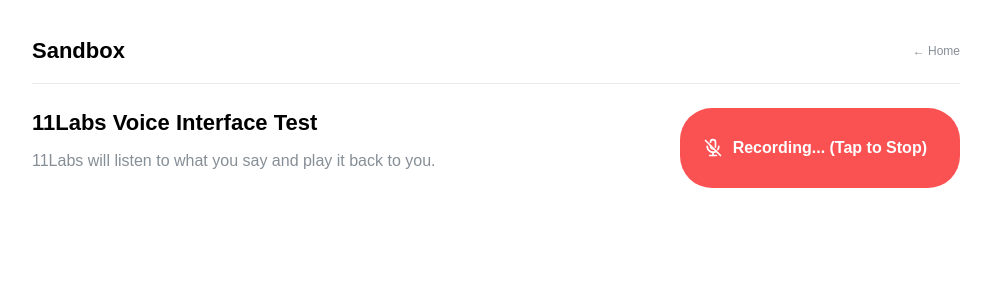
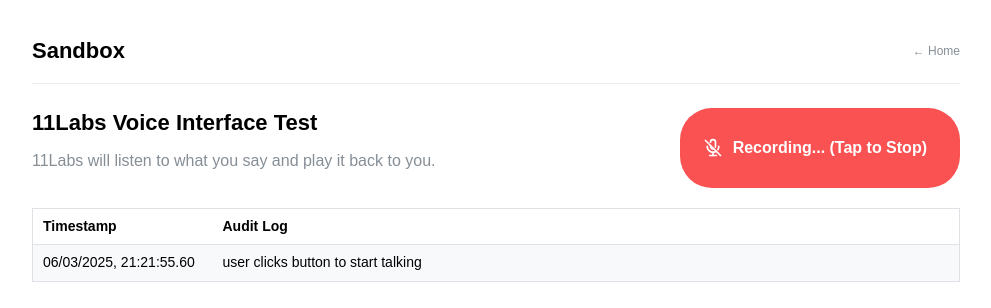
Before and after one commit to v12golfcart/voice-prototypes, a Next.js app: page /sandbox in a window 1280 px wide. Both pictures are taken after a click on the button "Press & Hold to Talk". Shown: the top 308 px of the page, without its empty margins (144-1135 px from the left). Built offline with nearby package versions, Linux system fonts and the light colour scheme; no server answers.

Commit message:
added basic audit log

```diff
--- a/src/app/sandbox/VoiceTestBlock.tsx
+++ b/src/app/sandbox/VoiceTestBlock.tsx
@@ -1,8 +1,9 @@
 'use client';
 
-import { Stack, Text, Title, Alert, Group, Box } from '@mantine/core';
+import { Stack, Text, Title, Alert, Group, Box, Table } from '@mantine/core';
 import { IconAlertCircle } from '@tabler/icons-react';
 import { VoiceButton } from '@/components/voice/VoiceButton';
+import { useState, useCallback, useRef } from 'react';
 
 interface VoiceTestBlockProps {
   title: string;
@@ -11,7 +12,44 @@
   error?: string | null;
 }
 
+interface ActivityItem {
+  timestamp: Date;
+  message: string;
+}
+
 export function VoiceTestBlock({ title, subtitle, prototype, error }: VoiceTestBlockProps) {
+  const [activity, setActivity] = useState<ActivityItem[]>([]);
+  const userStopAtRef = useRef<Date | null>(null);
+  const playbackStartAtRef = useRef<Date | null>(null);
+  const [totalWaitMs, setTotalWaitMs] = useState<number | null>(null);
+
+  const handleActivity = useCallback((message: string) => {
+    const now = new Date();
+
+    if (message === 'user clicks button to start talking') {
+      // Reset everything for a fresh session
+      setActivity([{ timestamp: now, message }]);
+      userStopAtRef.current = null;
+      playbackStartAtRef.current = null;
+      setTotalWaitMs(null);
+      return;
+    }
+
+    // Append to log
+    setActivity(prev => [...prev, { timestamp: now, message }]);
+
+    if (message === 'user clicks button to stop talking') {
+      userStopAtRef.current = now;
+    }
+
+    if (message === 'TTS -- speech playback started') {
+      playbackStartAtRef.current = now;
+      if (userStopAtRef.current) {
+        setTotalWaitMs(now.getTime() - userStopAtRef.current.getTime());
+      }
+    }
+  }, []);
+
   return (
     <Stack gap="lg" align="stretch">
       {/* Error Section - appears above everything */}
@@ -49,7 +87,7 @@
           }}
           hiddenFrom="sm"
         >
-          <VoiceButton prototype={prototype} />
+          <VoiceButton prototype={prototype} onActivity={handleActivity} />
         </Box>
 
         {/* Desktop button (right-aligned) */}
@@ -57,9 +95,47 @@
           style={{ flexShrink: 0 }}
           visibleFrom="sm"
         >
-          <VoiceButton prototype={prototype} />
+          <VoiceButton prototype={prototype} onActivity={handleActivity} />
         </Box>
       </Group>
+
+      {/* Activity Table */}
+      {activity.length > 0 && (
+        <Table striped highlightOnHover withTableBorder>
+          <Table.Thead>
+            <Table.Tr>
+              <Table.Th style={{ width: '180px' }}>Timestamp</Table.Th>
+              <Table.Th>Audit Log</Table.Th>
+            </Table.Tr>
+          </Table.Thead>
+          <Table.Tbody>
+            {activity.map((item, idx) => (
+              <Table.Tr key={idx}>
+                <Table.Td>
+                  {item.timestamp.toLocaleString(undefined, {
+                    hour12: false,
+                    year: 'numeric',
+                    month: '2-digit',
+                    day: '2-digit',
+                    hour: '2-digit',
+                    minute: '2-digit',
+                    second: '2-digit',
+                    fractionalSecondDigits: 2,
+                  })}
+                </Table.Td>
+                <Table.Td>{item.message}</Table.Td>
+              </Table.Tr>
+            ))}
+          </Table.Tbody>
+        </Table>
+      )}
+
+      {/* Total wait time */}
+      {totalWaitMs !== null && (
+        <Text size="sm" fw={600}>
+          Total time waiting for a response: {(totalWaitMs / 1000).toFixed(2)} seconds
+        </Text>
+      )}
     </Stack>
   );
 }
--- a/src/components/voice/VoiceButton.tsx
+++ b/src/components/voice/VoiceButton.tsx
@@ -7,9 +7,10 @@
 interface VoiceButtonProps {
   prototype: string;
   disabled?: boolean;
+  onActivity?: (message: string) => void;
 }
 
-export function VoiceButton({ prototype, disabled = false }: VoiceButtonProps) {
+export function VoiceButton({ prototype, disabled = false, onActivity }: VoiceButtonProps) {
   const {
     isRecording,
     isProcessing,
@@ -19,12 +20,14 @@
     startRecording,
     stopRecording,
     initializeProvider,
-  } = useVoice(prototype);
+  } = useVoice(prototype, { onActivity });
 
   const handleClick = async () => {
     if (isRecording) {
+      onActivity?.('user clicks button to stop talking');
       await stopRecording();
     } else {
+      onActivity?.('user clicks button to start talking');
       await startRecording();
     }
   };
@@ -80,16 +83,7 @@
         {buttonState.text}
       </Button>
 
-      {currentSession && currentSession.messages.length > 0 && (
-        <Stack gap="xs" align="center">
-          <Text size="sm" c="dimmed">
-            Messages in this session: {currentSession.messages.length}
-          </Text>
-          <Text size="xs" c="dimmed">
-            Started: {currentSession.startedAt.toLocaleTimeString()}
-          </Text>
-        </Stack>
-      )}
+      {/* Session metadata removed per request */}
 
     </Stack>
   );
--- a/src/components/voice/hooks/useVoice.tsx
+++ b/src/components/voice/hooks/useVoice.tsx
@@ -5,7 +5,9 @@
 import { getVoiceConfig } from '@/lib/voice/config';
 import { ElevenLabsProvider } from '@/lib/voice/providers/elevenlabs';
 
-export function useVoice(prototype: string) {
+export function useVoice(prototype: string, options?: { onActivity?: (message: string) => void }) {
+  const { onActivity } = options || {};
+
   const [state, setState] = useState<VoiceState>({
     isRecording: false,
     isProcessing: false,
@@ -86,6 +88,8 @@
       const provider = providerRef.current as ElevenLabsProvider;
       const transcription = await provider.transcribeAudio(audioBlob);
 
+      onActivity?.(`STT -- text is generated: "${transcription}"`);
+
       // Add user message
       const userMessage: VoiceMessage = {
         id: `msg_${Date.now()}`,
@@ -98,9 +102,16 @@
       // Process with AI
       const aiResponse = await providerRef.current.processMessage(transcription);
 
-      // Generate speech for AI response
+      onActivity?.('Process -- text is finished processing');
+
+      // Request speech synthesis
+      onActivity?.('TTS -- speech generation requested');
+
       const speechUrl = await providerRef.current.synthesizeSpeech(aiResponse);
 
+      onActivity?.('TTS -- speech generation finished');
+
+      // Add AI message
       const aiMessage: VoiceMessage = {
         id: `msg_${Date.now() + 1}`,
         type: 'assistant',
@@ -131,7 +142,7 @@
         error: err instanceof Error ? err.message : 'Failed to process recording'
       }));
     }
-  }, []);
+  }, [onActivity]);
 
   // Play audio
   const playAudio = useCallback((audioUrl: string) => {
@@ -142,9 +153,16 @@
     }
 
     audioRef.current = new Audio(audioUrl);
+
+    audioRef.current.onplay = () => {
+      onActivity?.('TTS -- speech playback started');
+    };
+
     audioRef.current.onended = () => {
       setState(prev => ({ ...prev, isPlaying: false }));
+      onActivity?.('TTS -- speech playback finished');
     };
+
     audioRef.current.onerror = () => {
       setState(prev => ({
         ...prev,
@@ -160,7 +178,7 @@
         error: 'Failed to play audio'
       }));
     });
-  }, []);
+  }, [onActivity]);
 
   // Cleanup
   useEffect(() => {
```
